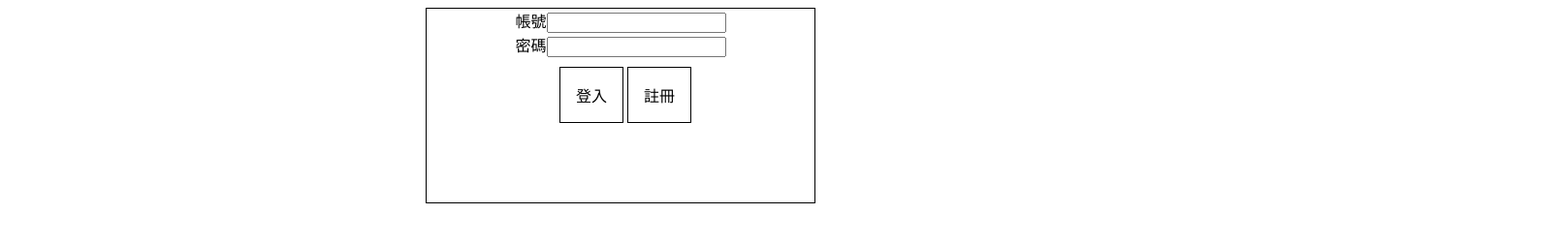
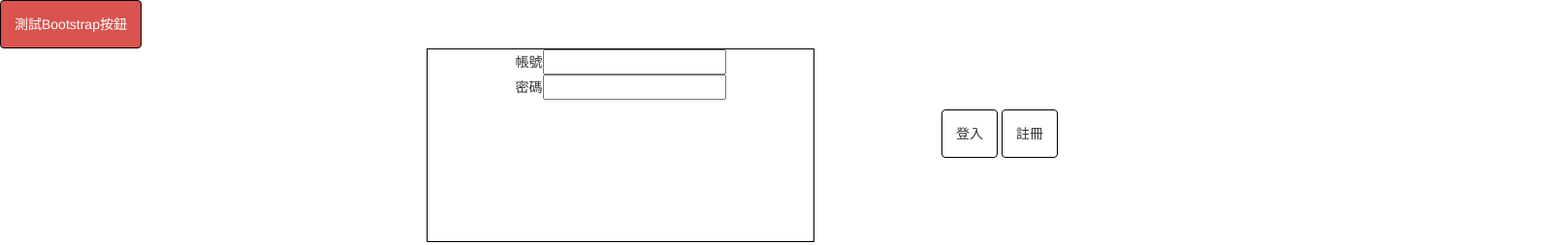
Before and after one commit to a232152000/First_RWD.github.io, a plain HTML site: page index.html in a window 1280 px wide. Shown: the whole page at 97% size, 1611 px wide, since content can reach past the window. Drawn offline with Linux system fonts and the light colour scheme.

Commit message:
Bootstrap按鈕測試

```diff
--- a/index.html
+++ b/index.html
@@ -4,6 +4,7 @@
   <meta charset="UTF-8">
   <meta name="viewport" content="width=device-width, initial-scale=1.0">
   <meta http-equiv="X-UA-Compatible" content="ie=edge">
+  <link rel="stylesheet" href="css/bootstrap.css">
   <title>Document</title>
 <style>
   .login{
@@ -41,7 +42,7 @@
 </head>
 
 <body>
-
+<button class="btn btn-danger">測試Bootstrap按鈕</button>
   <div class="login">
     <div class="field">帳號<input type=text></div>
     <div class="field">密碼<input type=text></div>
```
